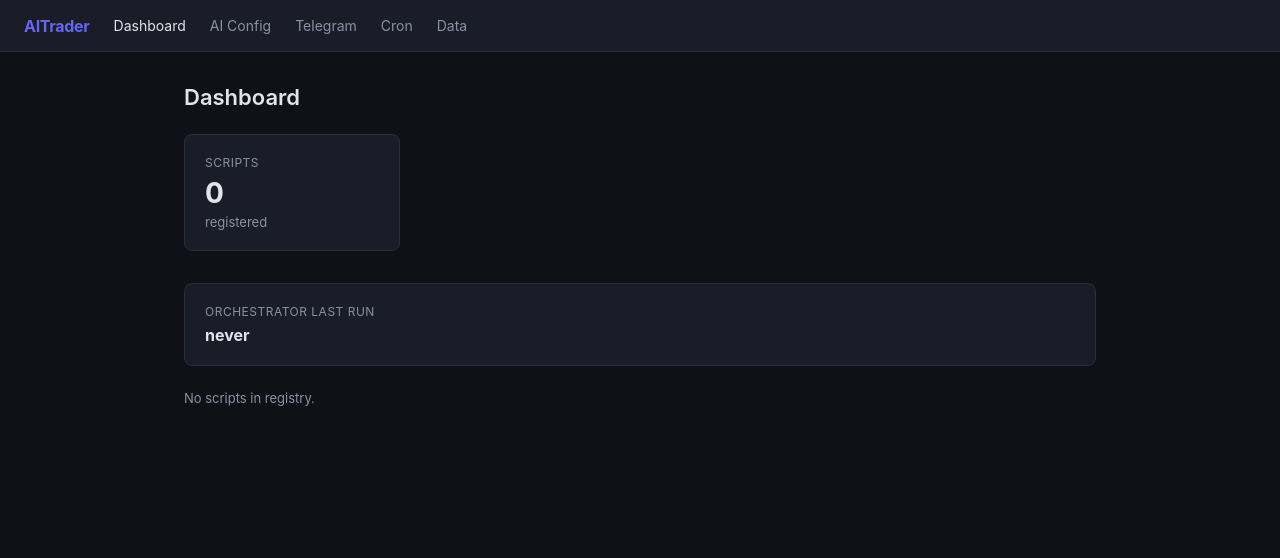
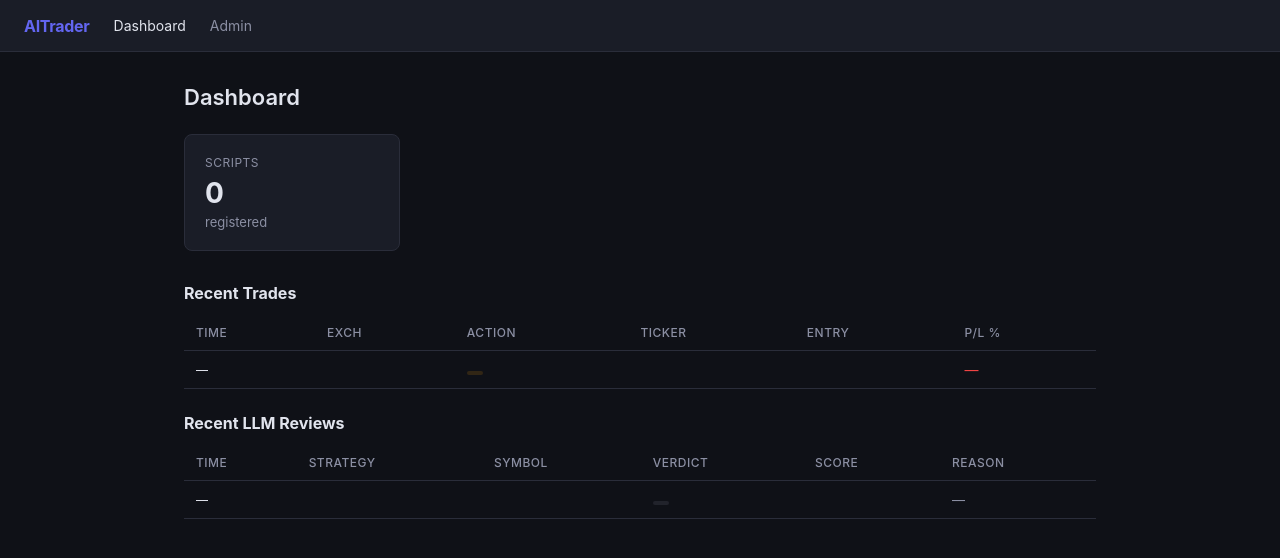
Before and after one commit to pnk8585/aitrader, a FastAPI app: page / in a window 1280 px wide. Shown: the top 558 px of the page. Run offline with FastAPI, Linux system fonts and the light colour scheme; a database or web service that is not in the repository returns one stand-in record (values such as "Sample title"); some libraries are stand-ins or nearby versions.

Commit message:
feat: dashboard with recent trades+reviews, consolidated nav (Dashboard+Admin)

```diff
--- a/app/main.py
+++ b/app/main.py
@@ -46,11 +46,28 @@ async def dashboard(request: Request):
     for s in scripts.values():
         m = s.get("mode", "unknown")
         modes[m] = modes.get(m, 0) + 1
+
+    # Recent trade data
+    from app.db import get_conn
+    recent_trades = []
+    recent_reviews = []
+    try:
+        with get_conn() as conn:
+            cur = conn.cursor()
+            cur.execute("SELECT timestamp, exchange, action, ticker, entry_price, unrealized_plpc FROM trade_log ORDER BY timestamp DESC LIMIT 5")
+            recent_trades = [dict(zip([d[0] for d in cur.description], row)) for row in cur.fetchall()]
+            cur.execute("SELECT created_at, strategy, symbol, verdict, score, reason FROM llm_review_log ORDER BY created_at DESC LIMIT 5")
+            recent_reviews = [dict(zip([d[0] for d in cur.description], row)) for row in cur.fetchall()]
+    except Exception:
+        pass
+
     ctx = {
         "script_count": len(scripts),
         "modes": modes,
         "last_orch_run": orchestrator.get("last_run", "never"),
         "scripts": scripts,
+        "recent_trades": recent_trades,
+        "recent_reviews": recent_reviews,
     }
     return templates.TemplateResponse(request, "dashboard.html", ctx)
 
--- a/app/templates/admin.html
+++ b/app/templates/admin.html
@@ -18,7 +18,7 @@
   </a>
   <a href="/ui/admin/data" class="admin-link">
     <h3>Data</h3>
-    <p>Browse trading tables — prices, trades, reviews, state</p>
+    <p>Browse all trading tables — trades, reviews, prices, logs</p>
   </a>
 </div>
 
--- a/app/templates/base.html
+++ b/app/templates/base.html
@@ -122,10 +122,7 @@
   <nav>
     <span class="brand">AITrader</span>
     <a href="/" {% if request.url.path == "/" %}class="active"{% endif %}>Dashboard</a>
-    <a href="/ui/admin/ai" {% if request.url.path.startswith("/ui/admin/ai") %}class="active"{% endif %}>AI Config</a>
-    <a href="/ui/admin/telegram" {% if request.url.path.startswith("/ui/admin/telegram") %}class="active"{% endif %}>Telegram</a>
-    <a href="/ui/admin/cron" {% if request.url.path.startswith("/ui/admin/cron") %}class="active"{% endif %}>Cron</a>
-    <a href="/ui/admin/data" {% if request.url.path.startswith("/ui/admin/data") %}class="active"{% endif %}>Data</a>
+    <a href="/ui/admin" {% if request.url.path.startswith("/ui/admin") %}class="active"{% endif %}>Admin</a>
   </nav>
   <main>
     {% block content %}{% endblock %}
--- a/app/templates/dashboard.html
+++ b/app/templates/dashboard.html
@@ -18,12 +18,56 @@
   {% endfor %}
 </div>
 
-<div class="card" style="margin-bottom: 24px;">
-  <div class="label">Orchestrator Last Run</div>
-  <div class="value" style="font-size:16px;">{{ last_orch_run }}</div>
-</div>
+<!-- Recent Trades -->
+{% if recent_trades %}
+<h2 style="font-size:16px;margin-bottom:12px;margin-top:8px">Recent Trades</h2>
+<table>
+  <thead>
+    <tr>
+      <th>Time</th><th>Exch</th><th>Action</th><th>Ticker</th><th>Entry</th><th>P/L %</th>
+    </tr>
+  </thead>
+  <tbody>
+  {% for t in recent_trades %}
+    <tr>
+      <td style="font-size:12px">{{ t.timestamp.strftime('%H:%M') if t.timestamp else '—' }}</td>
+      <td>{{ t.exchange }}</td>
+      <td><span class="badge badge-{{ 'live' if t.action == 'buy' else 'paper' }}">{{ t.action }}</span></td>
+      <td>{{ t.ticker }}</td>
+      <td>{{ t.entry_price }}</td>
+      <td style="color:{{ 'var(--green)' if (t.unrealized_plpc or 0) > 0 else 'var(--red)' }}">{{ "%.2f%%"|format(t.unrealized_plpc) if t.unrealized_plpc else '—' }}</td>
+    </tr>
+  {% endfor %}
+  </tbody>
+</table>
+{% endif %}
+
+<!-- Recent LLM Reviews -->
+{% if recent_reviews %}
+<h2 style="font-size:16px;margin:24px 0 12px">Recent LLM Reviews</h2>
+<table>
+  <thead>
+    <tr>
+      <th>Time</th><th>Strategy</th><th>Symbol</th><th>Verdict</th><th>Score</th><th>Reason</th>
+    </tr>
+  </thead>
+  <tbody>
+  {% for r in recent_reviews %}
+    <tr>
+      <td style="font-size:12px">{{ r.created_at.strftime('%H:%M') if r.created_at else '—' }}</td>
+      <td>{{ r.strategy }}</td>
+      <td>{{ r.symbol }}</td>
+      <td><span class="badge badge-{{ 'live' if r.verdict == 'buy' else ('paper' if r.verdict == 'sell' else 'paused') }}">{{ r.verdict }}</span></td>
+      <td>{{ r.score }}</td>
+      <td class="text-muted" style="max-width:200px;overflow:hidden;text-overflow:ellipsis;white-space:nowrap">{{ r.reason or '—' }}</td>
+    </tr>
+  {% endfor %}
+  </tbody>
+</table>
+{% endif %}
 
 {% if scripts %}
+<h2 style="font-size:16px;margin:24px 0 12px">Cron Scripts</h2>
 <table>
   <thead>
     <tr>
@@ -41,13 +85,11 @@
       <td>{{ s.status }}</td>
       <td><span class="badge badge-{{ s.mode }}">{{ s.mode }}</span></td>
       <td>{{ s.interval }}s</td>
-      <td>{{ s.last_run }}</td>
+      <td class="text-muted">{{ s.get("last_run", "—") }}</td>
     </tr>
   {% endfor %}
   </tbody>
 </table>
-{% else %}
-<p class="text-muted">No scripts in registry.</p>
 {% endif %}
 
 {% endblock %}
```
